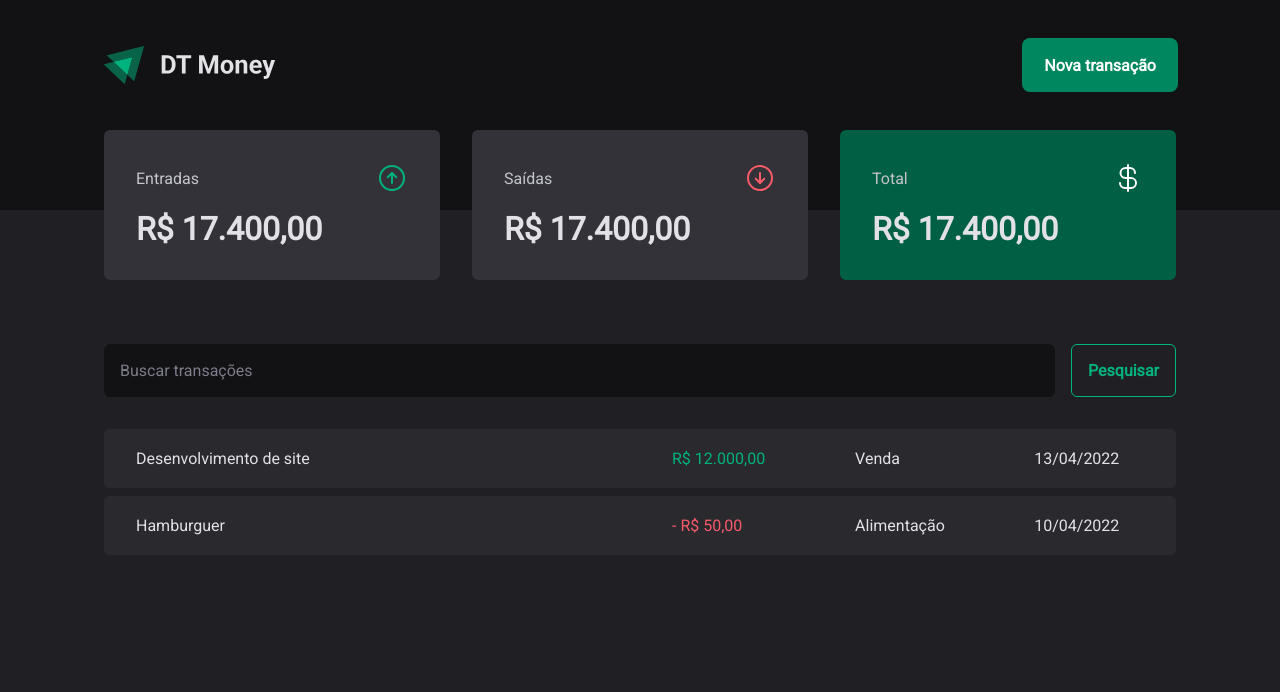
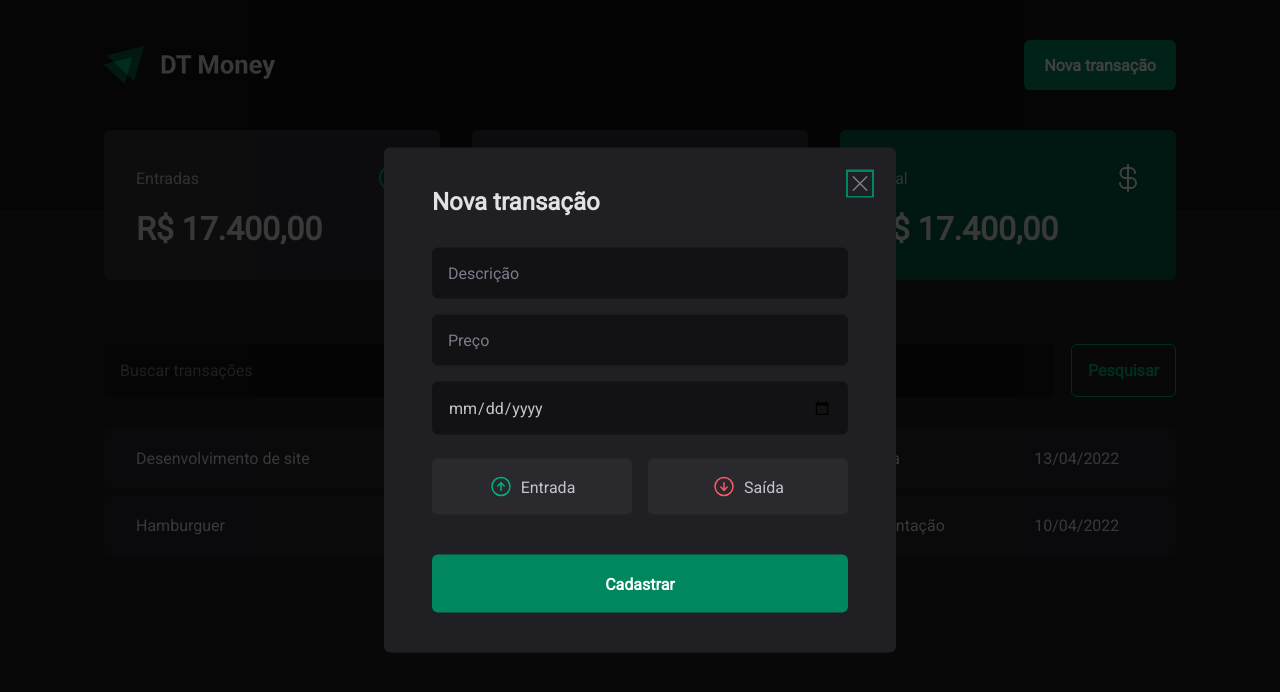
Before and after one commit to IkaroFeitosa/dt-money, a React (Vite) app: page / in a window 1280 px wide. Both pictures are taken after a click on the button "Nova transação". Shown: the top 692 px of the page. Built offline with nearby package versions, Linux system fonts and the light colour scheme.

Commit message:
feat: new transaction modal

```diff
--- a/package.json
+++ b/package.json
@@ -10,6 +10,7 @@
     "preview": "vite preview"
   },
   "dependencies": {
+    "@radix-ui/react-dialog": "^1.1.4",
     "phosphor-react": "^1.4.1",
     "react": "^18.3.1",
     "react-dom": "^18.3.1",
--- a/src/components/Header/index.tsx
+++ b/src/components/Header/index.tsx
@@ -1,13 +1,25 @@
-import { HeaderContainer, HeaderContent, NewTransactionsButton } from "./styles";
-import LogoImg from "../../assets/logo.svg"
+import {
+  HeaderContainer,
+  HeaderContent,
+  NewTransactionsButton,
+} from "./styles";
+import LogoImg from "../../assets/logo.svg";
+import * as Dialog from "@radix-ui/react-dialog";
+import { NewTransactionModal } from "../NewTransactionModal";
 
-export function Header(){
-    return(
-        <HeaderContainer>
-            <HeaderContent>
-                <img src={LogoImg} alt=""/>
-                <NewTransactionsButton>Nova transação</NewTransactionsButton>
-            </HeaderContent>
-        </HeaderContainer>
-    )
+export function Header() {
+  return (
+    <HeaderContainer>
+      <HeaderContent>
+        <img src={LogoImg} alt="" />
+
+        <Dialog.Root>
+          <Dialog.Trigger asChild>
+            <NewTransactionsButton>Nova transação</NewTransactionsButton>
+          </Dialog.Trigger>
+          <NewTransactionModal />
+        </Dialog.Root>
+      </HeaderContent>
+    </HeaderContainer>
+  );
 }
--- /dev/null
+++ b/src/components/NewTransactionModal/index.tsx
@@ -0,0 +1,37 @@
+import * as Dialog from "@radix-ui/react-dialog";
+import { CloseButton, Content, Overlay, TransactionTypeButton, TransactionTypeContainer } from "./styles";
+import { ArrowCircleDown, ArrowCircleUp, X } from "phosphor-react";
+
+
+export function NewTransactionModal(){
+    return(
+        <Dialog.Portal>
+            <Overlay />
+            <Content>
+              <Dialog.Title>Nova transação</Dialog.Title>
+              <CloseButton>
+                <X size={24}/>
+              </CloseButton>
+              <form action="">
+                <input type="text" placeholder="Descrição" required/>
+                <input type="number" placeholder="Preço" required/>
+                <input type="date" placeholder="Categoria" required/>
+
+                <TransactionTypeContainer>
+                    <TransactionTypeButton variant="income">
+                        <ArrowCircleUp size={24} />
+                        Entrada
+                    </TransactionTypeButton>
+                    <TransactionTypeButton variant="outcome">
+                        <ArrowCircleDown size={24} />
+                        Saída
+                    </TransactionTypeButton>
+                </TransactionTypeContainer>
+
+                <button type="submit">Cadastrar</button>
+              </form>
+
+            </Content>
+          </Dialog.Portal>
+    )
+}
--- /dev/null
+++ b/src/components/NewTransactionModal/styles.ts
@@ -0,0 +1,102 @@
+import styled from "styled-components";
+import * as Dialog from '@radix-ui/react-dialog'
+export const Overlay = styled(Dialog.Overlay)`
+    position: fixed;
+    width: 100vw;
+    height: 100vh;
+    inset: 0;
+    background: rgba(0, 0, 0, 0.75);
+`
+
+export const Content = styled(Dialog.Content)`
+    min-width: 32rem;
+    border-radius: 6px;
+    padding: 2.5rem 3rem;
+    background: ${(props) => props.theme["gray-800"]};
+
+    position: fixed;
+    top: 50%;
+    left: 50%;
+    transform: translate(-50%, -50%);
+
+    form{
+        margin-top: 2rem;
+
+        display: flex;
+        flex-direction: column;
+        gap: 1rem;
+
+        input{
+            border-radius: 6px;
+            border: 0;
+            background: ${(props) => props.theme["gray-900"]};
+            color: ${(props) => props.theme["gray-300"]};
+            padding: 1rem;
+
+            &::placeholder{
+                color: ${(props) => props.theme["gray-500"]};
+            }
+        }
+
+        button[type="submit"]{
+            height: 58px;
+            border: 0;
+            background: ${(props) => props.theme["green-500"]};
+            color: ${(props) => props.theme.white};
+            font-weight: bold;
+            padding: 0 1.25rem;
+            border-radius: 6px;
+            margin-top: 1.5rem;
+            cursor: pointer;
+
+            &:hover {
+                background: ${(props) => props.theme["green-700"]};
+                transition: background-color 0.2s;
+            }
+        }
+    }
+`
+
+export const CloseButton = styled(Dialog.Close)`
+    position: absolute;
+    background: transparent;
+    border: 0;
+    top: 1.5rem;
+    right: 1.5rem;
+    line-height: 0;
+    cursor: pointer;
+    color: ${(props) => props.theme["gray-500"]};
+`
+
+export const TransactionTypeContainer = styled.div`
+    display: grid;
+    grid-template-columns: repeat(2, 1fr);
+    gap: 1rem;
+    margin-top: 0.5rem;
+`
+interface TransactionTypeButtonProps {
+    variant: 'income' | 'outcome'
+}
+
+export const TransactionTypeButton = styled.button<TransactionTypeButtonProps>`
+    background: ${(props) => props.theme["gray-700"]};
+    padding: 1rem;
+    display: flex;
+    align-items: center;
+    justify-content: center;
+    gap: 0.5rem;
+    border-radius: 6px;
+    cursor: pointer;
+    border: 0;
+    color: ${(props) => props.theme["gray-300"]};
+
+    svg{
+        color: ${(props) => props.variant === 'income' ? props.theme["green-300"] : props.theme["red-300"]};
+    }
+
+    &[data-state='unchecked']:hover{
+        transition: background-color 0.2s;
+        background: ${(props) => props.theme["gray-600"]};
+    }
+
+`
--- a/src/pages/Transactions/index.tsx
+++ b/src/pages/Transactions/index.tsx
@@ -1,5 +1,5 @@
 import { Header } from "../../components/Header";
-import { Summary } from "../../components/Header/Summary";
+import { Summary } from "../../components/Summary";
 import { SearchForm } from "./components/SearchForm";
 import { PriceHighlight, TransactionsContainer, TransactionsTable } from "./styles";
 
```
Also changed, not shown: src/components/Summary/index.tsx (renamed from src/components/Header/Summary/index.tsx), src/components/Summary/styles.ts (renamed from src/components/Header/Summary/styles.ts), 1 other file (tests, documents, lock files or other folders).
